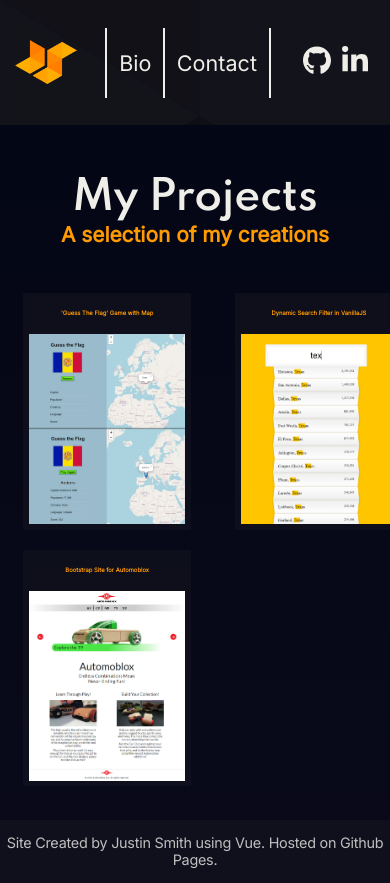
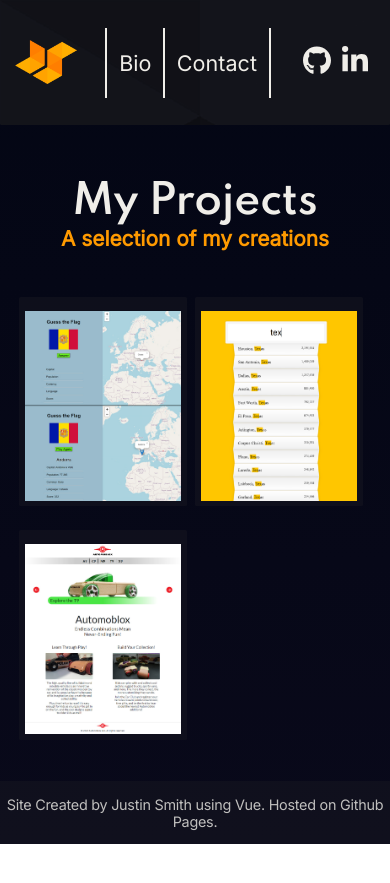
Before and after one commit to jasaj316/dev-portfolio, a Vue app: page / in a window 390 px wide. After the commit the page ends 844 px from the top, so only its background shows below. Built offline with nearby package versions, Linux system fonts and the light colour scheme.

Commit message:
fixed responsiveness

```diff
--- a/src/App.vue
+++ b/src/App.vue
@@ -148,11 +148,11 @@ h3 {
 
 .title-text h1 {
   user-select: text;
-  font-size: 2.35rem;
+  font-size: 2.25rem;
 }
 
 .title-text h2 {
-  font-size: 1.22rem;
+  font-size: 1.18rem;
 }
 
 .logo img {
--- a/src/components/Card.vue
+++ b/src/components/Card.vue
@@ -19,18 +19,23 @@ const props = defineProps<{ title: string, src: string, alt: string }>();
   align-items: center;
   background: #1718217d;
   border-radius: 0.1rem;
+  width: 25vw;
   padding: 1vw;
   display: flex;
-  margin-right: 1vw;
-  margin-bottom: 1vw;
+  margin-right: 2vw;
+  margin-bottom: 2vw;
+}
+
+figure {
+  margin-inline-start: 0;
+  margin-inline-end: 0;
 }
 
 figcaption {
   margin-top: calc(1rem - 1vw);
   margin-bottom: 1rem;
-  font-size: 1.05vw;
+  font-size: 1.1vw;
   color: #ff9a00;
-  font-size: 1.3rem;
   font-weight: 600;
 }
 
@@ -56,13 +61,25 @@ img:hover {
 }
 
 /* Media generals */
-@media only screen and (max-width: 890px) {
+@media only screen and (max-width: 1090px) {
+  .card {
+    width: unset;
+  }
+
   img {
     width: 40vw;
   }
 
   figcaption {
-    font-size: 1.5vw;
+    font-size: 1.6vw;
+  }
+
+}
+
+@media only screen and (max-width: 580px) {
+  figcaption {
+    visibility: hidden;
+    margin: 0;
   }
 
 }
--- a/src/components/Modal.vue
+++ b/src/components/Modal.vue
@@ -31,21 +31,22 @@ const props = defineProps<{ modalVis: string, title: string, src: string, alt: s
   height: 100%;
   left: 0;
   right: 0;
+  top: 0;
   cursor: pointer;
 }
 
 figcaption {
   text-align: center;
-  margin-top: 1.4rem;
+  margin-top: 1rem;
   color: #ff9a00;
   font-size: 1.6rem;
   font-weight: 600;
 }
 
 .caption-bg {
-  background-image: linear-gradient(to right, #09091a22, #02020f, #09091a22);
-  width: 100vw;
-  height: 10vh;
+  background-image: linear-gradient(to right, #09091a77, #02020f, #09091a77);
+  width: 100%;
+  height: 60px;
   margin-top: auto;
 }
 
@@ -62,19 +63,29 @@ figcaption {
 .modal-img {
   margin-top: auto;
   user-select: none;
-  height: 90vh;
+  height: 80vh;
   width: auto;
 }
 
+/* Small screens */
+@media only screen and (max-width: 580px) {
 
+  figcaption {
+    text-align: center;
+    margin-top: 1rem;
+    color: #ff9a00;
+    font-size: 5vw;
+    font-weight: 600;
+  }
 
+  .caption-bg {
+    margin: 0;
+  }
 
-/* Small screens */
-@media only screen and (max-width: 710px) {
   .modal-img {
-    margin: auto;
+    margin: 0;
     height: auto;
-    width: 100vw;
+    width: 100%;
   }
 }
 </style>
--- a/src/views/Bio.vue
+++ b/src/views/Bio.vue
@@ -4,7 +4,6 @@
       <h1>About Me</h1>
       <h3>A short biography</h3>
     </div>
-
     <article class="about">
       <p>
         &nbsp;&nbsp;I grew up in Muskoka, ON, and after graduating high school,
@@ -26,7 +25,7 @@
         The program covered client-side web technologies such as HTML, CSS, and Vanilla JS,
         design skills such as UI, UX, and graphic design, and server-side technologies such as PHP,
         relational database management using MySQL, and NoSQL MongoDB.
-        We've learned the Javascript frameworks Vue and React, as well as learning other small libraries.
+        I've learned the Javascript frameworks Vue and React, as well as various small libraries.
       </p>
       <p> My other passions (in no particular order) include:
         <br><br>
--- a/src/views/Projects.vue
+++ b/src/views/Projects.vue
@@ -10,7 +10,7 @@ import TypeAhead from '../assets/img/typeAhead.jpg';
 
 // data used to create card instances
 const cardsList: { title: string, src: string, alt: string }[] = [
-  { title: "'Guess The Flag' Game with Map", src: Flag, alt: "Click on a map to guess where a flag comes from" },
+  { title: "'Guess The Flag' Game with Map API", src: Flag, alt: "Click on a map to guess where a flag comes from" },
   { title: "Dynamic Search Filter in VanillaJS", src: TypeAhead, alt: "List of cities and states, filtered using a search box" },
   { title: "Bootstrap Site for Automoblox", src: Automoblox, alt: "A site that fully uses bootstrap classes + carousel" }
 ];
@@ -49,9 +49,7 @@ function modalHandler(title: string = "", src: string = "", alt: string = "") {
     </div>
     <div class="portfolio">
       <article id="portfolio-items">
-        <div class="cards" v-for="card in cardsList">
-          <Card @imgClicked="(title, src, alt) => modalHandler(title, src, alt)" :="card" />
-        </div>
+        <Card v-for="card in cardsList" @imgClicked="(title, src, alt) => modalHandler(title, src, alt)" :="card" />
       </article>
     </div>
     <Modal @imgClicked="modalHandler" :="state" />
@@ -69,7 +67,7 @@ article {
 }
 
 /* Media generals */
-@media only screen and (max-width: 890px) {
+@media only screen and (max-width: 1090px) {
 
   /* grid */
   #portfolio-items {
```
Also changed, not shown: 1 other file (tests, documents, lock files or other folders).
